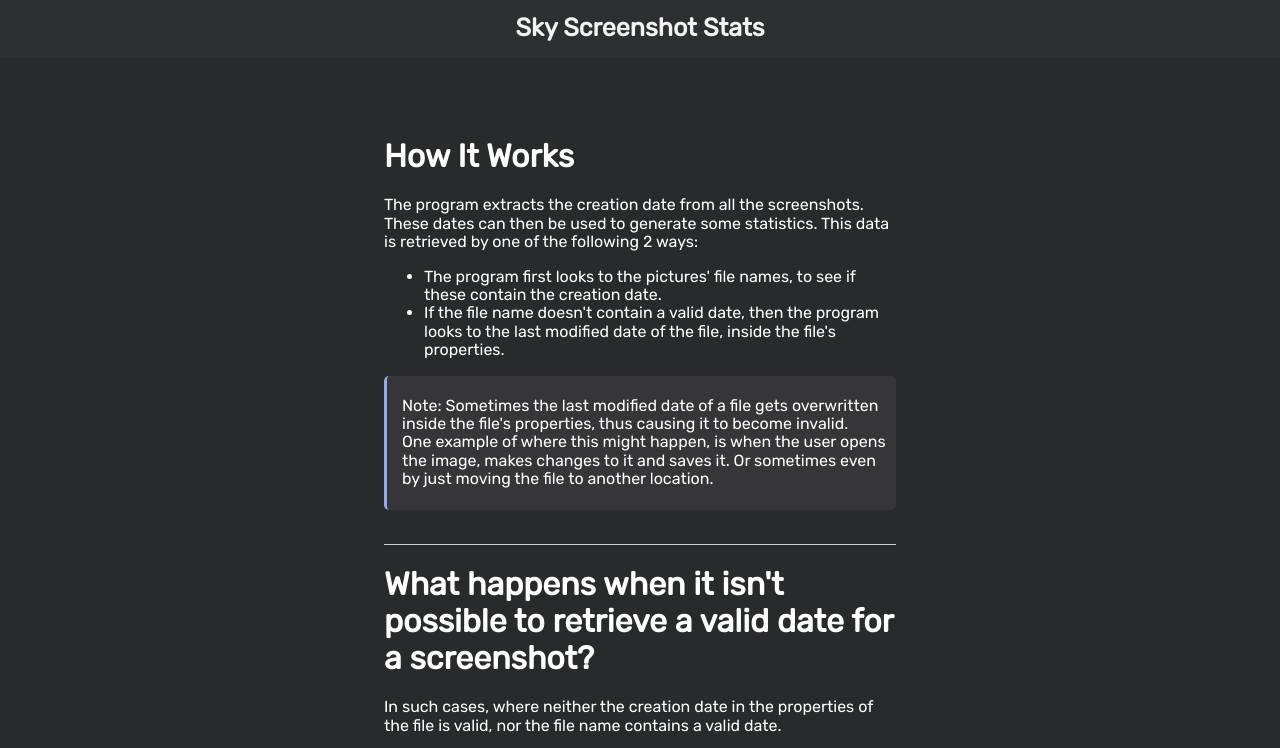
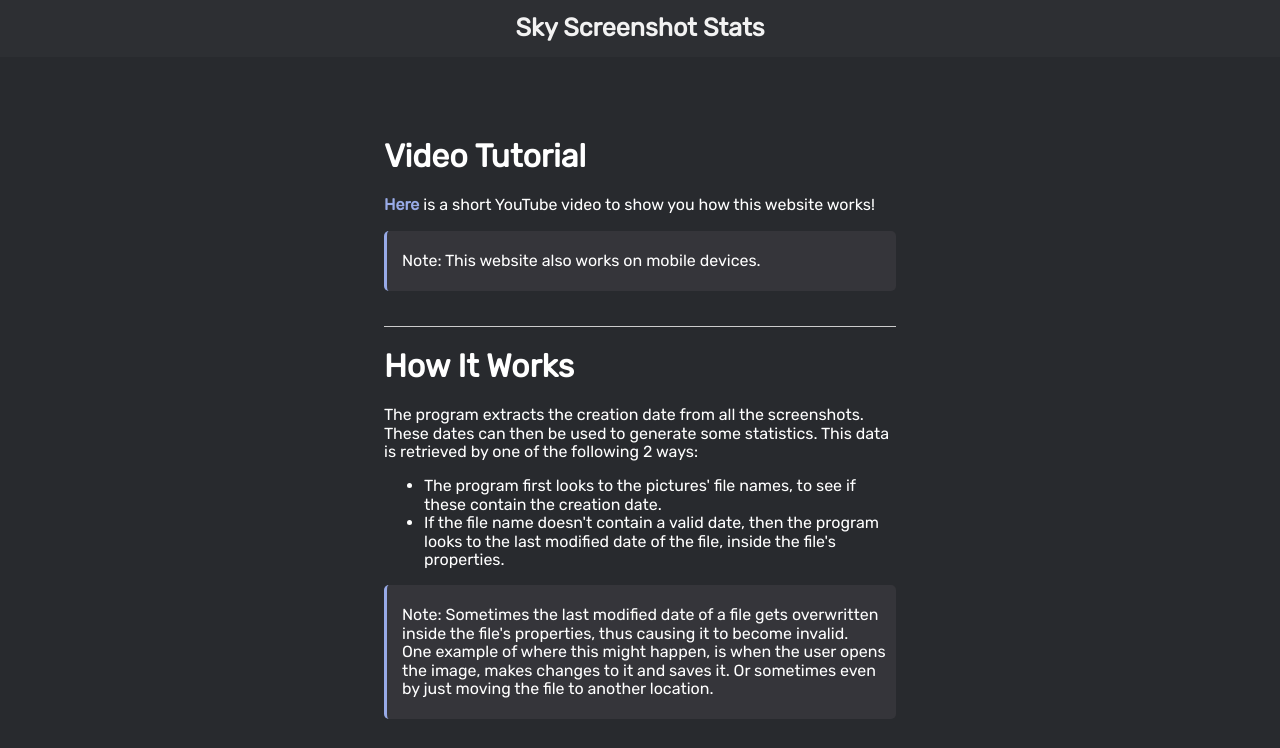
Before and after one commit to jam53/sky-screenshot-stats, a website built with Parcel: page howitworks.html in a window 1280 px wide. Shown: the top 748 px of the page. Built offline with nearby package versions, Linux system fonts and the light colour scheme.

Commit message:
Added a YouTube video to howitworks.html, that explains how to use the tool

```diff
--- a/howitworks.html
+++ b/howitworks.html
@@ -30,6 +30,19 @@
 
     <div id="root" class="howitworks">
         <h1>
+            Video Tutorial
+        </h1>
+        <p>
+            <a href="https://youtu.be/LJnbzYmq_Uw" target="_blank">Here</a> is a short YouTube video to show you how this website works!
+        </p>
+        <blockquote>
+            <p>
+                Note: This website also works on mobile devices.
+            </p>
+        </blockquote>
+        <br>
+        <hr>
+        <h1>
             How It Works
         </h1>
         <p>
@@ -40,7 +53,7 @@
             <li>The program first looks to the pictures' file names, to see if these contain the creation date.</li>
             <li>If the file name doesn't contain a valid date, then the program looks to the last modified date of the file, inside the file's properties.</li>
         </ul>
-        <blockquote cite="https://www.huxley.net/bnw/four.html">
+        <blockquote>
             <p>
                 Note: Sometimes the last modified date of a file gets overwritten inside the file's properties, thus causing it to become invalid.
                 <br>
@@ -49,7 +62,6 @@
             </p>
         </blockquote>
         <br>
-        <hr>
         <h1>What happens when it isn't possible to retrieve a valid  date for a screenshot?</h1>
         <p>
             In such cases, where neither the creation date in the properties of the file is valid, nor the file name contains a valid date.
```
